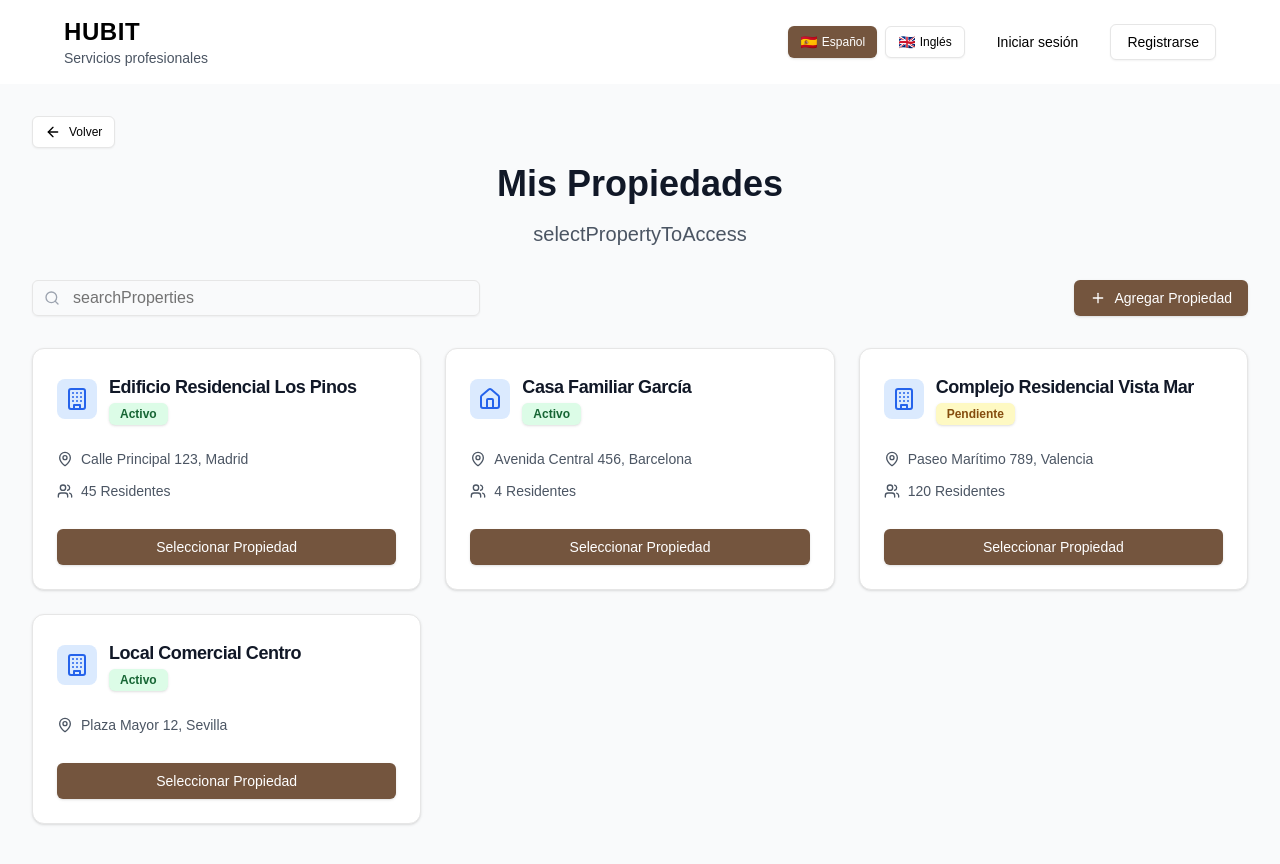
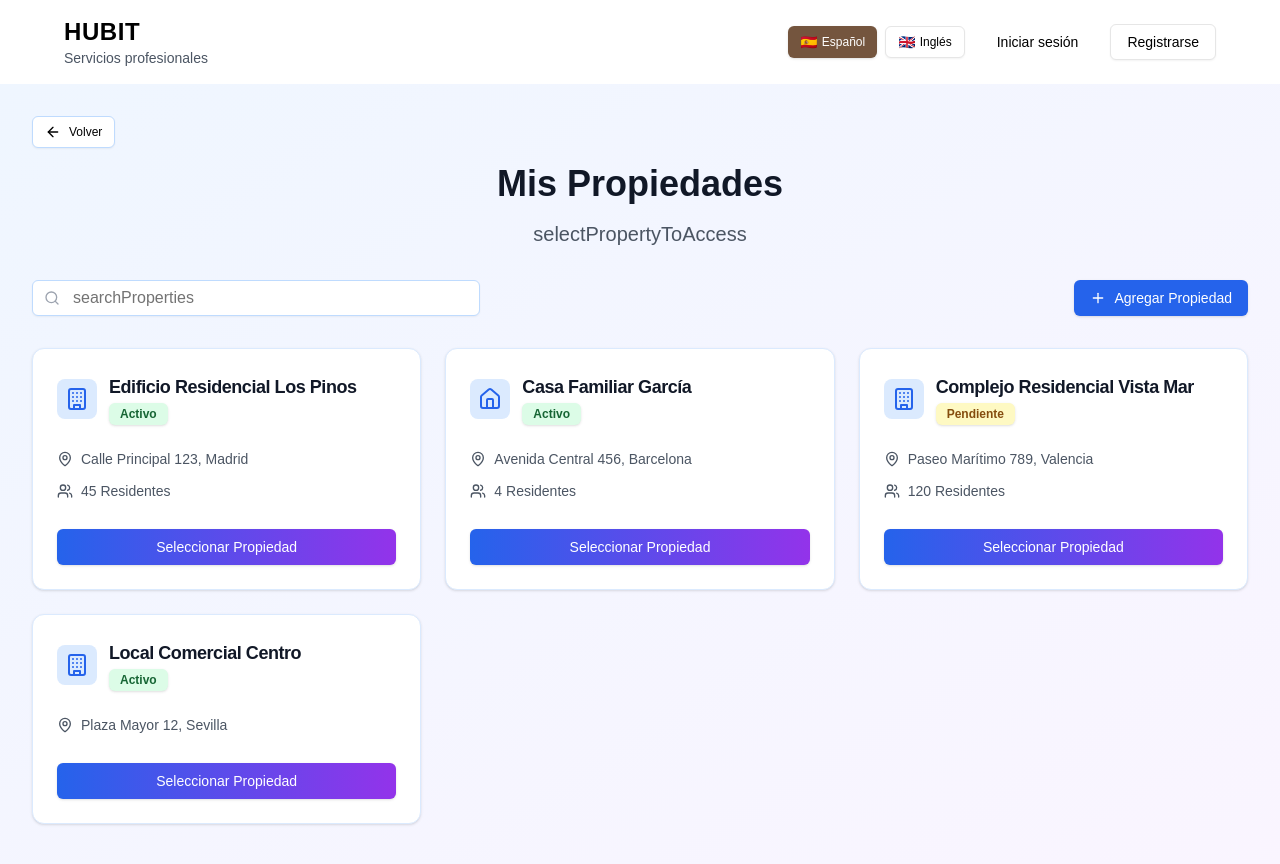
Before and after one commit to Hubit85/HubitApp, a Next.js app: page /property-selection in a window 1280 px wide. Shown: the top 864 px of the page. Built offline with nearby package versions, Linux system fonts and the light colour scheme.

Commit message:
style(property-selection): Apply theme colors

```diff
--- a/src/pages/property-selection.tsx
+++ b/src/pages/property-selection.tsx
@@ -139,7 +139,7 @@ export default function PropertySelection() {
 
       <Header />
 
-      <main className="min-h-screen bg-gray-50 py-8">
+      <main className="min-h-screen bg-gradient-to-br from-blue-50 to-purple-50 py-8">
         <div className="max-w-7xl mx-auto px-4 sm:px-6 lg:px-8">
           {/* Header Section */}
           <div className="mb-8">
@@ -148,7 +148,7 @@ export default function PropertySelection() {
                 variant="outline"
                 size="sm"
                 onClick={() => router.back()}
-                className="flex items-center gap-2"
+                className="flex items-center gap-2 bg-white hover:bg-blue-50 border-blue-200"
               >
                 <ArrowLeft className="h-4 w-4" />
                 {t("back")}
@@ -175,10 +175,10 @@ export default function PropertySelection() {
                   placeholder={t("searchProperties")}
                   value={searchTerm}
                   onChange={(e) => setSearchTerm(e.target.value)}
-                  className="pl-10"
+                  className="pl-10 bg-white border-blue-200 focus:border-blue-400"
                 />
               </div>
-              <Button className="flex items-center gap-2">
+              <Button className="flex items-center gap-2 bg-blue-600 hover:bg-blue-700">
                 <Plus className="h-4 w-4" />
                 {t("addProperty")}
               </Button>
@@ -190,7 +190,7 @@ export default function PropertySelection() {
             {filteredProperties.map((property) => (
               <Card
                 key={property.id}
-                className="hover:shadow-lg transition-shadow cursor-pointer"
+                className="hover:shadow-lg transition-all duration-300 cursor-pointer bg-white border-blue-100 hover:border-blue-300 hover:scale-105"
                 onClick={() => handlePropertySelect(property.id)}
               >
                 <CardHeader>
@@ -228,7 +228,7 @@ export default function PropertySelection() {
                     )}
 
                     <div className="pt-4">
-                      <Button className="w-full">
+                      <Button className="w-full bg-gradient-to-r from-blue-600 to-purple-600 hover:from-blue-700 hover:to-purple-700">
                         {t("selectProperty")}
                       </Button>
                     </div>
@@ -241,14 +241,16 @@ export default function PropertySelection() {
           {/* Empty State */}
           {filteredProperties.length === 0 && (
             <div className="text-center py-12">
-              <Building className="h-16 w-16 text-gray-400 mx-auto mb-4" />
+              <div className="mx-auto mb-6 p-4 bg-blue-100 rounded-full w-20 h-20 flex items-center justify-center">
+                <Building className="h-10 w-10 text-blue-600" />
+              </div>
               <h3 className="text-lg font-semibold text-gray-900 mb-2">
                 {t("noPropertiesFound")}
               </h3>
               <p className="text-gray-600 mb-6">
                 {t("noPropertiesFoundDescription")}
               </p>
-              <Button className="flex items-center gap-2 mx-auto">
+              <Button className="flex items-center gap-2 mx-auto bg-blue-600 hover:bg-blue-700">
                 <Plus className="h-4 w-4" />
                 {t("addFirstProperty")}
               </Button>
```
